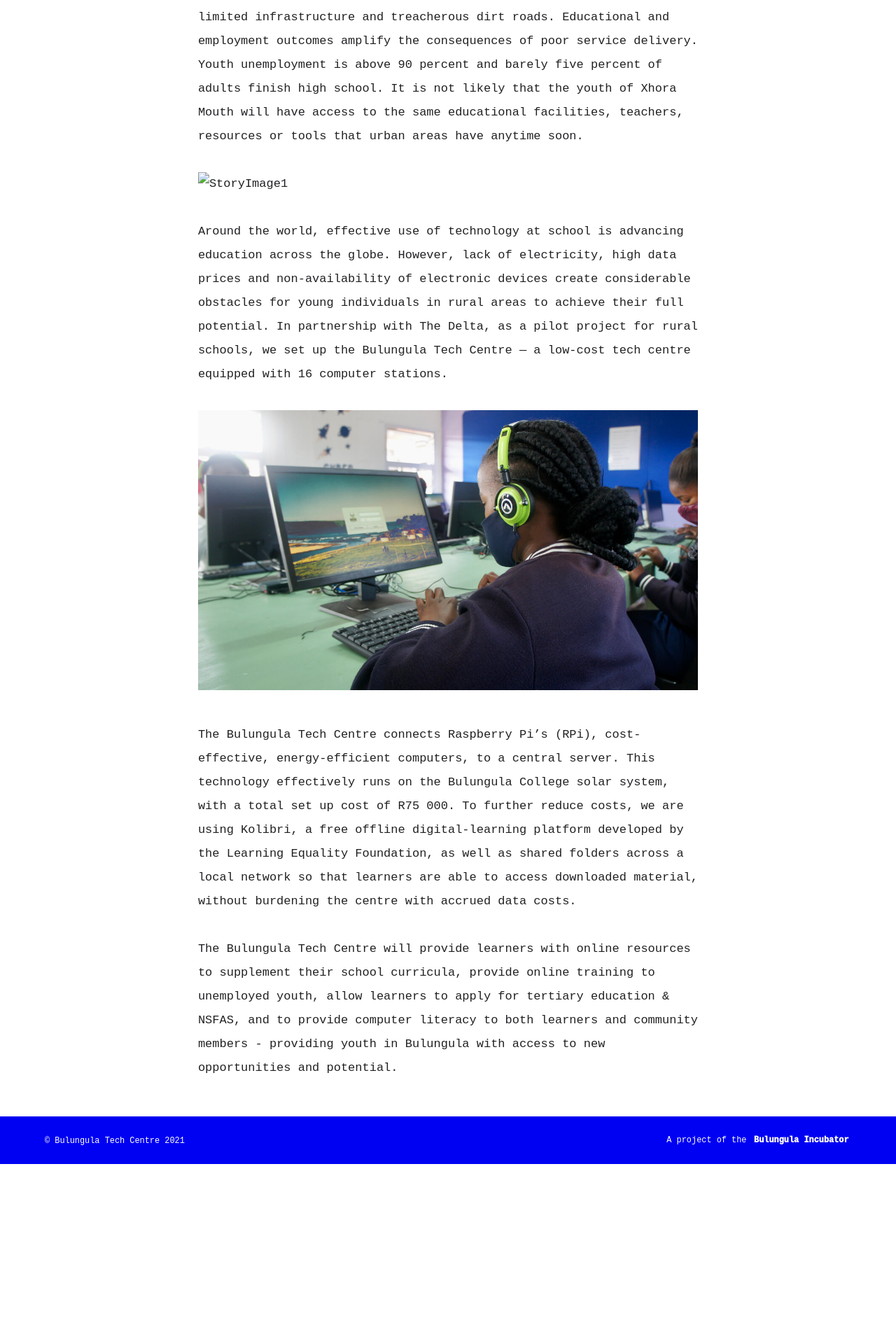
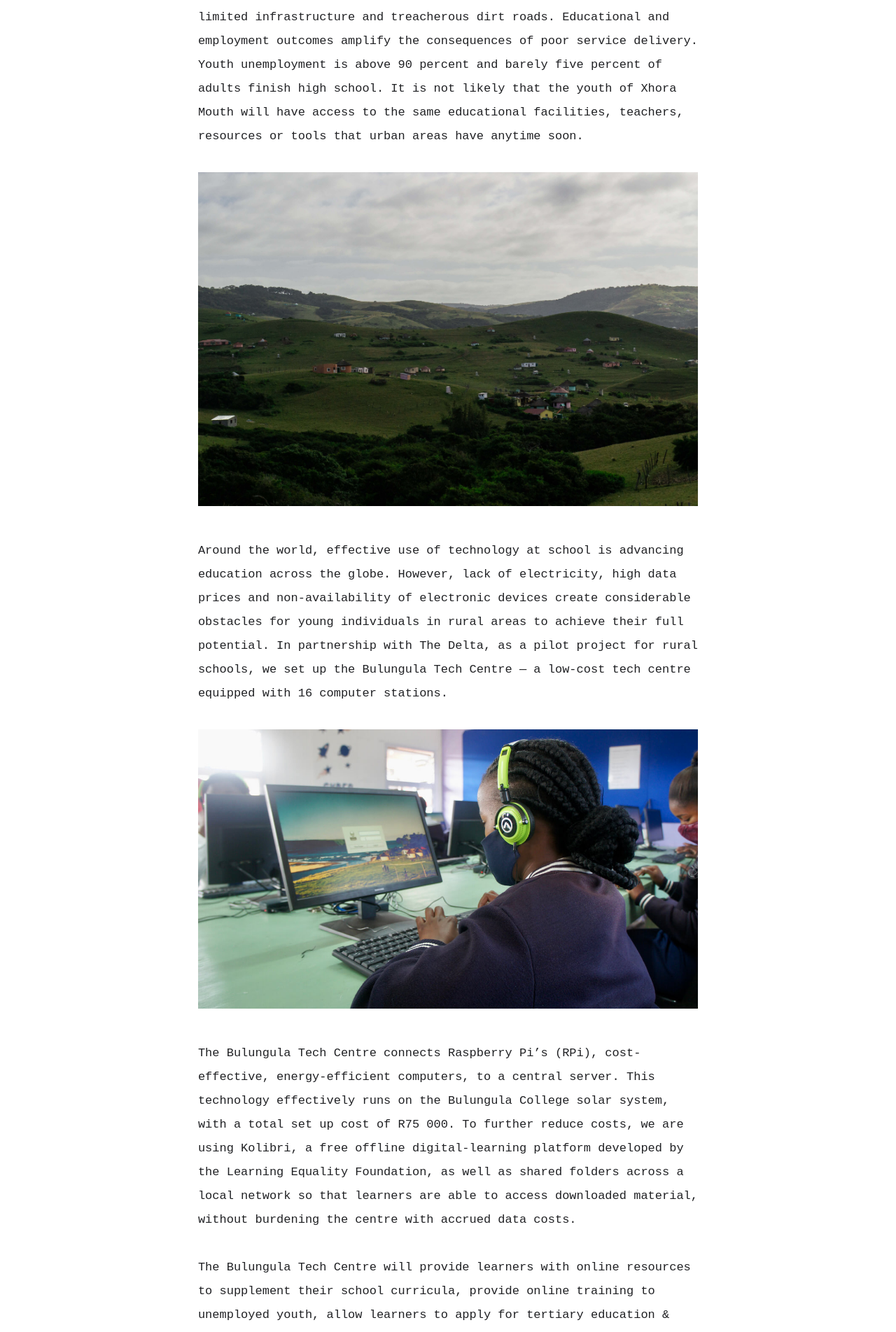
Before and after one commit to bulungula-tech-centre/bulungula-tech-centre, a Jekyll site: the page built from story.md, in a window 1280 px wide. Shown: the part 622-2525 px from the top of the page at 70% size. Built offline with Jekyll 4.4.1, drawn with Linux system fonts in a browser that asks for light colours; before the commit the page ends 2285 px from its top, so only the background shows below that.

Commit message:
add second story image

```diff
--- a/story.md
+++ b/story.md
@@ -8,7 +8,7 @@ aside: false
 
 The Bulungula Incubator is located in one of the most rural parts of the Mbhashe municipality, which is one of the poorest in South Africa (according to latest census results). Here, there is no electricity, limited infrastructure and treacherous dirt roads. Educational and employment outcomes amplify the consequences of poor service delivery. Youth unemployment is above 90 percent and barely five percent of adults finish high school. It is not likely that the youth of Xhora Mouth will have access to the same educational facilities, teachers, resources or tools that urban areas have anytime soon.
 
-![StoryImage1]()
+![StoryImage1](/assets/images/story/landscape.jpg)
 
 Around the world, effective use of technology at school is advancing education across the globe. However,  lack of electricity, high data prices and non-availability of electronic devices create considerable obstacles for young individuals in rural areas to achieve their full potential. In partnership with The Delta, as a pilot project for rural schools, we set up the Bulungula Tech Centre — a low-cost tech centre equipped with 16 computer stations.
 
```
Also changed, not shown: assets/images/story/landscape.jpg (added).
